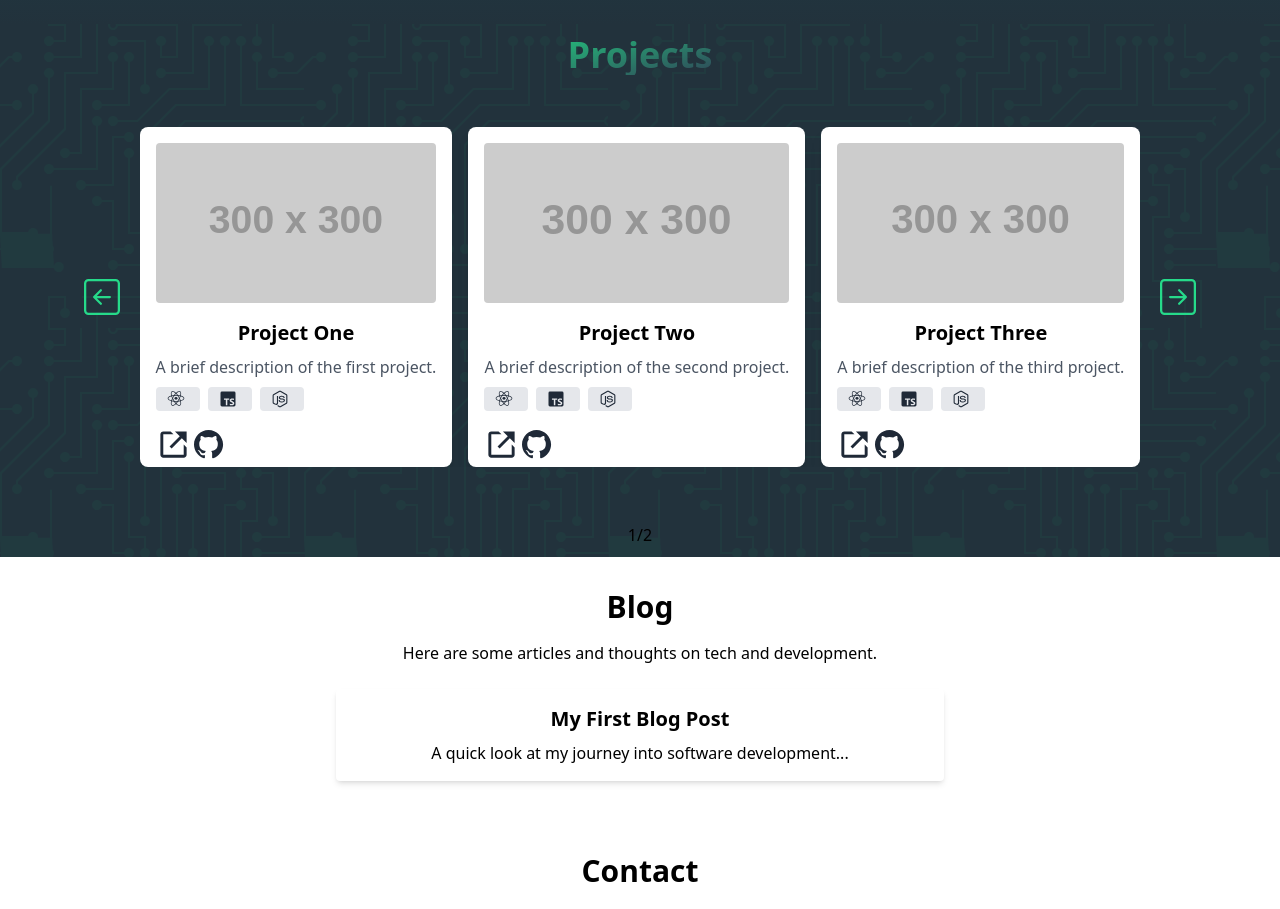
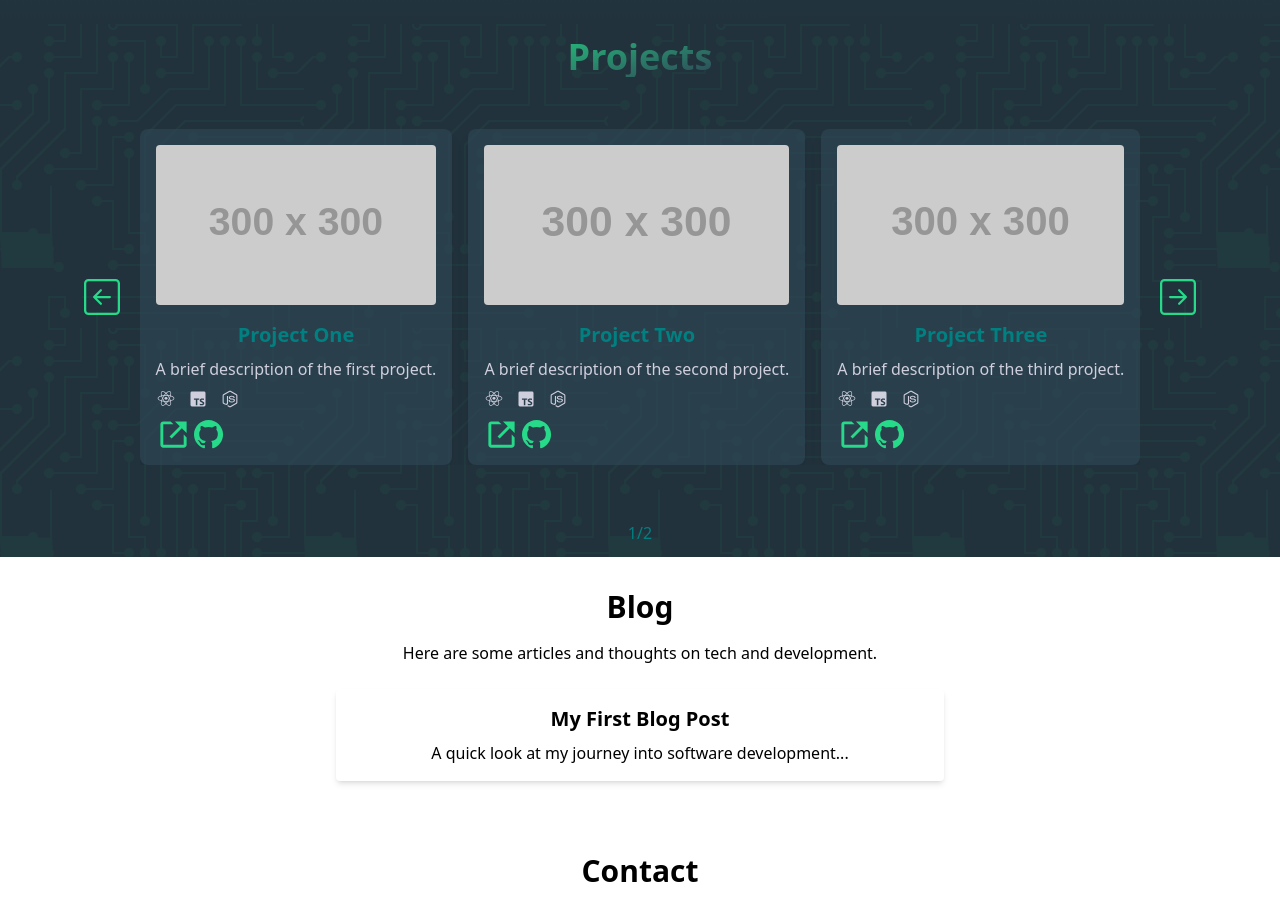
Before and after one commit to ejcontrerast/myportfolio, a React (Vite) app: page / in a window 1280 px wide. Shown: the part 1940-2849 px from the top of the page. Built offline with nearby package versions, Linux system fonts and the light colour scheme.

Commit message:
Feat: added some style to the cards

```diff
--- a/src/components/Projects/Projects.tsx
+++ b/src/components/Projects/Projects.tsx
@@ -63,22 +63,29 @@ const Projects: React.FC = () => {
             .map((project, index) => (
               <div
                 key={index}
-                className="flex-shrink-0 min-w-1/3 justify-center items-center bg-white shadow-lg rounded-lg p-4 transform transition-transform hover:scale-105"
+                className="flex-shrink-0 min-w-1/3 justify-center items-center
+                dark:bg-dark-additional bg-light-additional dark:bg-opacity-60 bg-opacity-60 backdrop-blur-smhite
+                shadow-lg rounded-lg p-4
+                transform transition-transform hover:scale-105"
               >
                 <img
                   src={project.image}
                   alt={project.title}
                   className="h-40 w-full object-cover rounded"
                 />
-                <h3 className="text-xl font-semibold mt-4">{project.title}</h3>
-                <p className="text-gray-600 mt-2">{project.description}</p>
+                <h3 className="dark:text-dark-secondary text-light-primary text-xl font-semibold mt-4">
+                  {project.title}
+                </h3>
+                <p className="dark:text-dark-primary text-light-secondary mt-2">
+                  {project.description}
+                </p>
                 <div className="mt-2 flex flex-wrap gap-2">
                   {(project.frameworks ?? []).map((framework, idx) => {
                     const IconComponent = frameworkIcons[framework];
                     return IconComponent ? (
                       <span
                         key={idx}
-                        className="flex items-center bg-gray-200 text-gray-800 text-xs font-semibold px-2.5 py-0.5 rounded"
+                        className="flex items-center dark:text-dark-primary text-light-secondary"
                       >
                         <IconComponent className="mr-1" size={20}/>
                       </span>
@@ -92,17 +99,17 @@ const Projects: React.FC = () => {
                     href={project.link}
                     target="_blank"
                     rel="noopener noreferrer"
-                    className="text-blue-500 mt-4 inline-block hover:underline"
+                    className="text-dark-accent mt-2 inline-block hover:text-dark-accent/50"
                   >
-                    <BiLinkExternal className=" text-gray-800" size={35}/>
+                    <BiLinkExternal size={35}/>
                   </a>
                   <a
                     href={project.github}
                     target="_blank"
                     rel="noopener noreferrer"
-                    className="text-blue-500 mt-4 inline-block hover:underline"
+                    className="text-dark-accent mt-2 inline-block hover:text-dark-accent/50"
                   >
-                    <BiLogoGithub className="  text-gray-800" size={35}/>
+                    <BiLogoGithub size={35}/>
                   </a>
                 </div>
               </div>
@@ -119,7 +126,7 @@ const Projects: React.FC = () => {
         </button>
       </div>
 
-      <div className="text-center mt-4">
+      <div className="dark:text-dark-secondary text-light-primary text-center mt-4">
         <span>
           {Math.ceil((currentIndex + 1) / visibleProjects)}/
           {Math.ceil(projectData.length / visibleProjects)}
--- a/src/components/Projects/frameworkIcons.ts
+++ b/src/components/Projects/frameworkIcons.ts
@@ -10,5 +10,4 @@ export const frameworkIcons: { [key: string]: React.ElementType } = {
   JS: BiLogoJavascript,
   Java: BiLogoJava,
   Nodejs: BiLogoNodejs,
-  linkexternal: BiLinkExternal
 };
```
